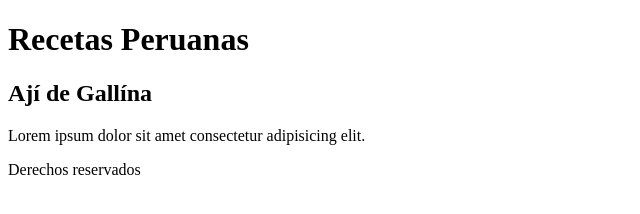
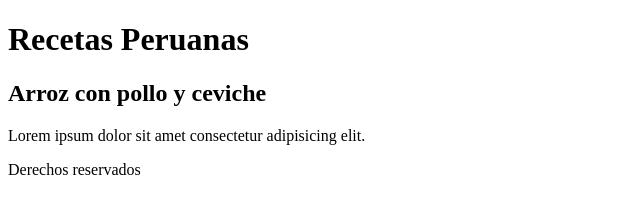
Before and after one commit to jmontes50/G19-primero, a plain HTML site: page index.html in a window 1280 px wide. Shown: the whole page, without its empty margins (0-640 px from the left). Drawn offline with Linux system fonts and the light colour scheme.

Commit message:
agregando cambios en el titulo

```diff
--- a/index.html
+++ b/index.html
@@ -10,7 +10,7 @@
     <h1>Recetas Peruanas</h1>
   </header>
   <section>
-    <h2>Ají de Gallína</h2>
+    <h2>Arroz con pollo y ceviche</h2>
     <p>
       Lorem ipsum dolor sit amet consectetur adipisicing elit.
     </p>
```
